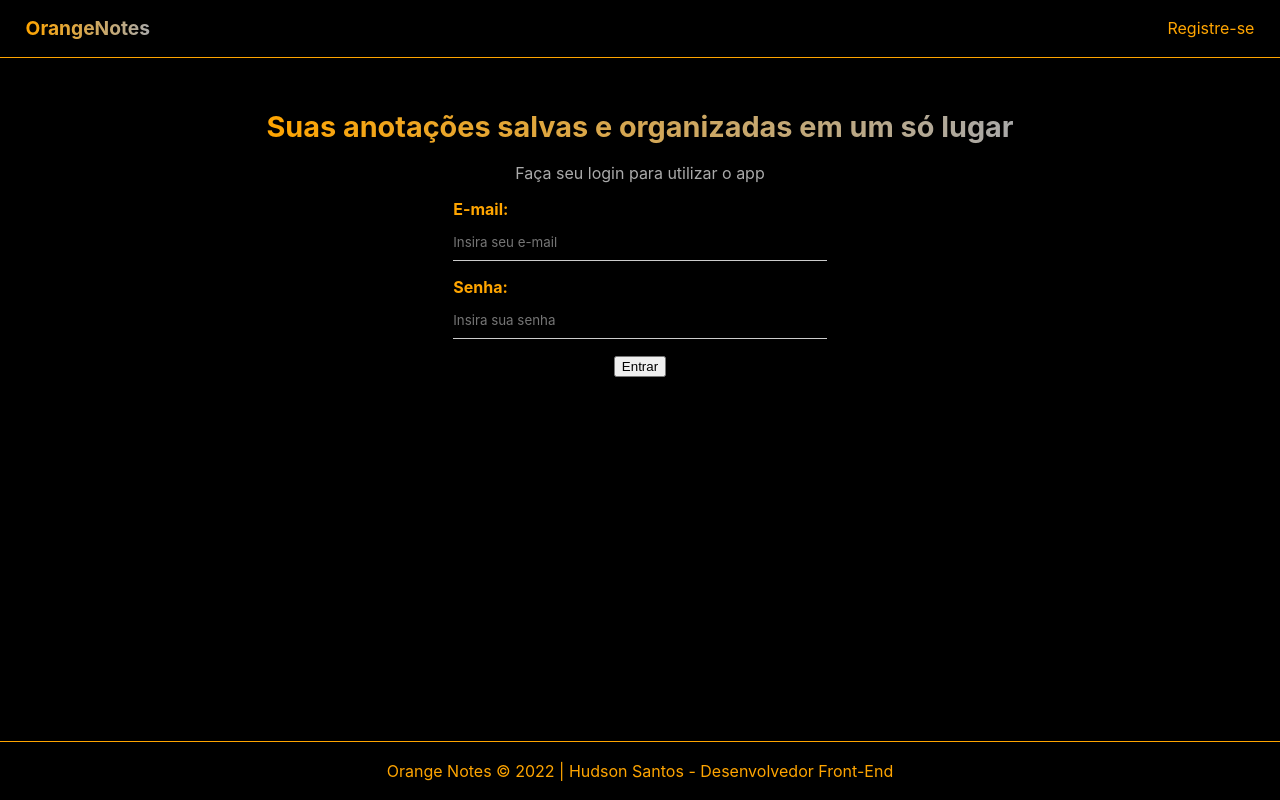
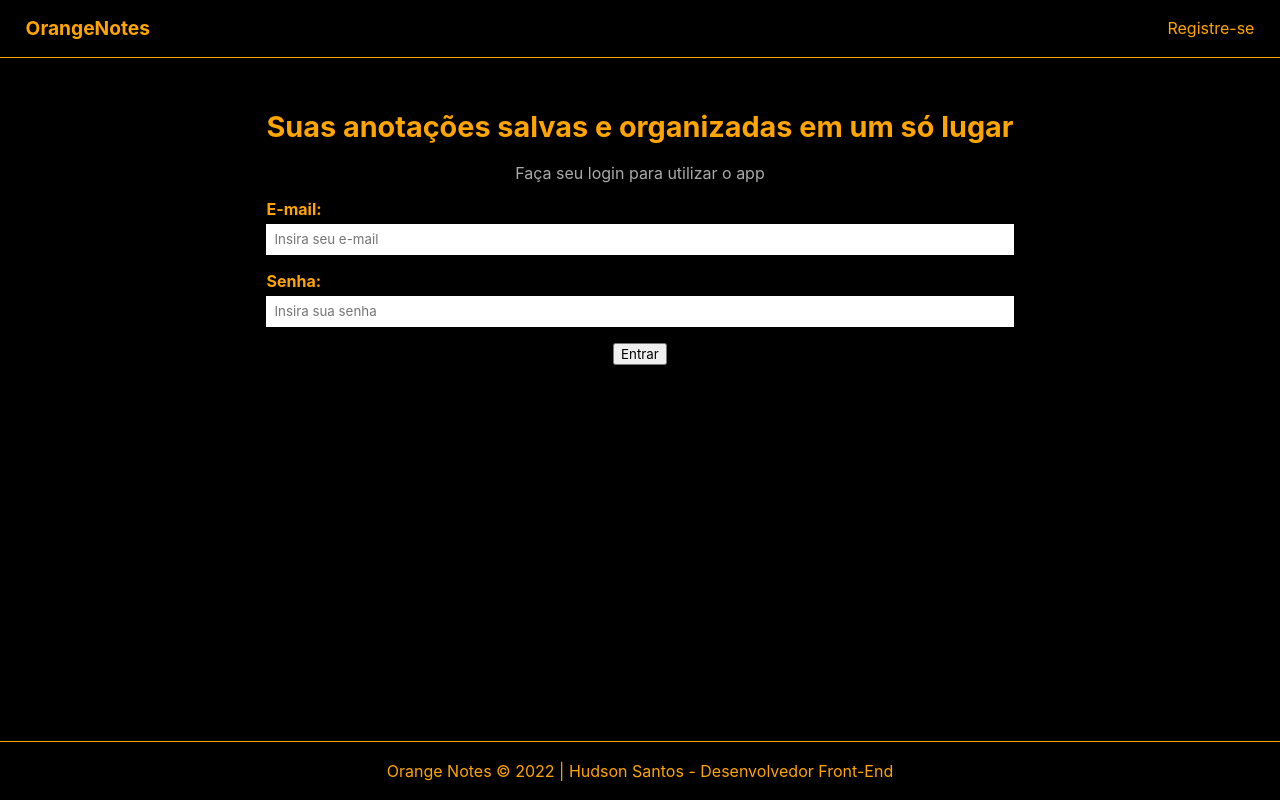
Before and after one commit to hudsonsamuelsantos/orange-notes, a React (Create React App) app: page / in a window 1280 px wide. Built offline with nearby package versions, Linux system fonts and the light colour scheme; no server answers.

Commit message:
search form css

```diff
--- a/src/components/NavBar/NavBar.module.css
+++ b/src/components/NavBar/NavBar.module.css
@@ -12,11 +12,7 @@
 .brand {
     font-size: 1.2em;
     font-weight: bolder;
-    background-image: linear-gradient(to right, orange, darkgray);
-    background-clip: text;
-    -webkit-background-clip: text;
-    -webkit-text-fill-color: transparent;
-    color: black;
+    color: orange;
 }
 
 .links_list {
--- a/src/index.css
+++ b/src/index.css
@@ -11,15 +11,10 @@ body {
 h1 {
   font-size: 1.8em;
   font-weight: bolder;
-  background-image: linear-gradient(to right, orange, darkgray);
-  background-clip: text;
-  -webkit-background-clip: text;
-  -webkit-text-fill-color: transparent;
-  color: black;
+  color: orange;
 }
 
 form {
-  max-width: 50%;
   margin: 0 auto;
 }
 
@@ -54,10 +49,7 @@ input,
 textarea {
   box-sizing: border-box;
   border: none;
-  border-bottom: 1px solid #ccc;
-  padding: .8em 0;
-  background-color: transparent;
-  color: #f2f2f2;
+  padding: .6em 0.6em;
 }
 
 
@@ -65,3 +57,11 @@ input:focus,
 textarea:focus {
   outline: none;
 }
+
+button {
+  font-family: -apple-system, BlinkMacSystemFont, 'Segoe UI', 'Roboto', 'Oxygen',
+    'Ubuntu', 'Cantarell', 'Fira Sans', 'Droid Sans', 'Helvetica Neue',
+    sans-serif;
+  -webkit-font-smoothing: antialiased;
+  -moz-osx-font-smoothing: grayscale;
+}
--- a/src/pages/Dashboard/Dashboard.js
+++ b/src/pages/Dashboard/Dashboard.js
@@ -9,7 +9,7 @@ import { useAuthValue } from '../../context/AuthContext'
 
 import { useNavigate, Link } from 'react-router-dom'
 
-import { TrendUp, Trophy, UserCircle } from 'phosphor-react'
+import { MagnifyingGlass, TrendUp, Trophy, UserCircle } from 'phosphor-react'
 
 function Dashboard() {
 
@@ -118,9 +118,12 @@ function Dashboard() {
             </div>
 
             <h1>Dashboard</h1>
-            <form onSubmit={handleSearch}>
+
+            <form onSubmit={handleSearch} className={styles.search_form}>
                 <input type="text" placeholder='Busque por uma tag...' onChange={e => setQuery(e.target.value)} />
-                <button>Pesquisar</button>
+                <button>
+                    <MagnifyingGlass size={24} />
+                </button>
             </form>
 
             <div>
--- a/src/pages/Dashboard/Dashboard.module.css
+++ b/src/pages/Dashboard/Dashboard.module.css
@@ -4,11 +4,13 @@
     align-items: center;
     border: 1px solid transparent;
     border-radius: .8em;
-    width: fit-content;
+    width: 400px;
     padding: .4em;
     gap: 1.8em;
     background-color: orange;
     color: #000;
+    transition: 0.4s;
+    margin-bottom: 2em;
 }
 
 .user_stats_display:hover {
@@ -24,9 +26,30 @@
     gap: 5px;
 }
 
+.search_form {
+    display: flex;
+    justify-content: center;
+    align-items: center;
+    margin: 2em auto;
+}
+
+.search_form button {
+    background-color: orange;
+    border: 1px solid orange;
+    border-radius: 0 .8em .8em 0;
+    transition: 0.4s;
+    border-left: 1px solid black;
+}
+
+.search_form button:hover {
+    opacity: 0.8;
+    cursor: pointer;
+}
+
 @media (max-width:600px) {
     .user_stats_display {
         font-size: x-small;
+        width: 250px;
     }
 
 
```
